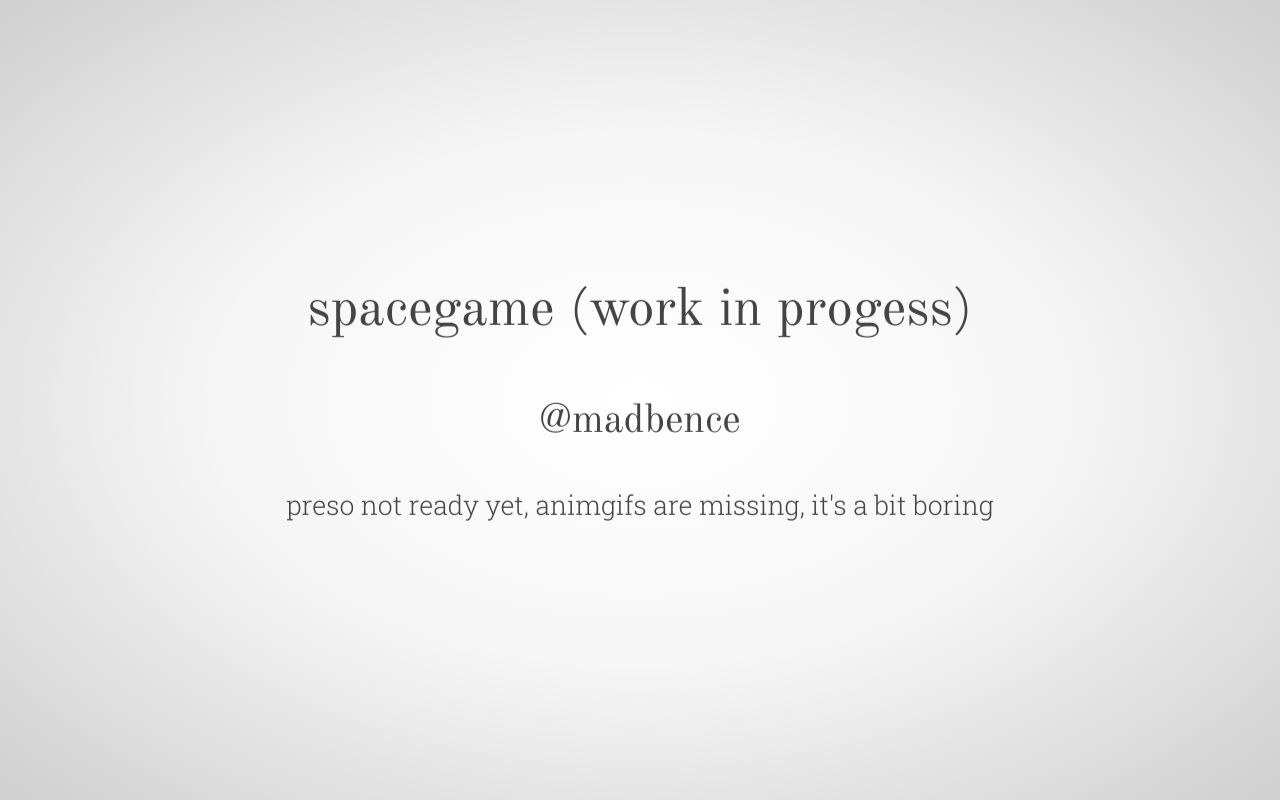
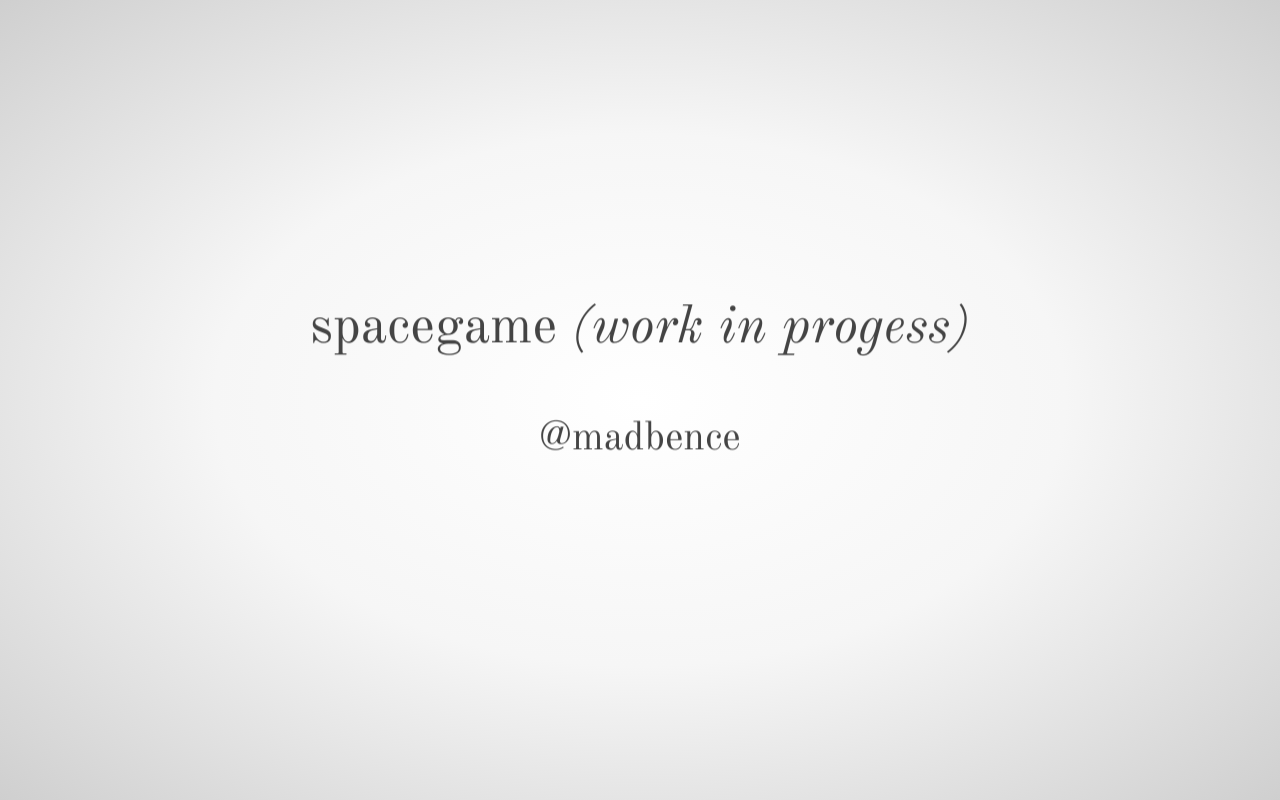
Before and after one commit to madbence/nodebp-spacegame, a website: page index.jade in a window 1280 px wide. Shown: the top 800 px of the page. Drawn offline with nearby package versions, Linux system fonts and the light colour scheme; files that its build step writes are made by us from their sources.

Commit message:
feat: improve intro slide

```diff
--- a/index.jade
+++ b/index.jade
@@ -8,10 +8,8 @@ html(lang='en')
   body
     #impress
       .step
-        h1 spacegame (work in progess)
+        h1 spacegame <em>(work in progess)</em>
         h2 @madbence
-        p.
-          preso not ready yet, animgifs are missing, it's a bit boring
       .step(data-x=1500)
         h1 about the game
         ul
--- a/style.styl
+++ b/style.styl
@@ -1,5 +1,5 @@
 @css {
-  @import url(https://fonts.googleapis.com/css?family=Old+Standard+TT);
+  @import url(https://fonts.googleapis.com/css?family=Old+Standard+TT:400,400italic);
   @import url(https://fonts.googleapis.com/css?family=Roboto+Slab:300);
 }
 
```
